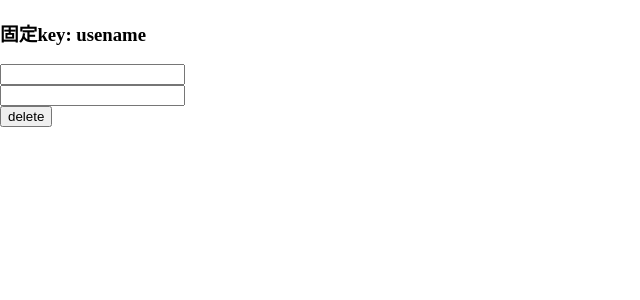
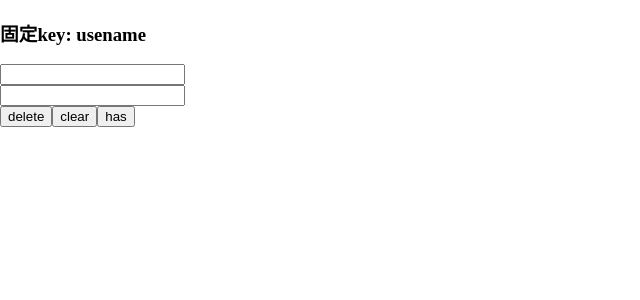
Before and after one commit to Yofun/react-template-antd, a React (Create React App) app: page /lesson004 in a window 1280 px wide. Shown: the top 300 px of the page, without its empty margins (0-640 px from the left). Built offline with nearby package versions, Linux system fonts and the light colour scheme.

Commit message:
chore: Update

```diff
--- a/src/pages/lesson004/index.tsx
+++ b/src/pages/lesson004/index.tsx
@@ -12,6 +12,8 @@ const View = () => {
     data: userDraft,
     set: setUserDraft,
     remove: removeUserDraft,
+    clear,
+    has,
   } = useLocalforage<User>("username");
 
   const [user, setUser] = useState<User>(userDraft || {});
@@ -47,6 +49,8 @@ const View = () => {
       />
       <br />
       <button onClick={() => removeUserDraft()}>delete</button>
+      <button onClick={() => clear()}>clear</button>
+      <button onClick={() => has("key")}>has</button>
     </div>
   );
 };
--- a/src/pages/lesson004/use-localforage/index.ts
+++ b/src/pages/lesson004/use-localforage/index.ts
@@ -1,2 +1,2 @@
-export * from "./localforage";
-export * from "./use-localforage";
+export * from './localforage';
+export * from './use-localforage';
--- a/src/pages/lesson004/use-localforage/localforage.ts
+++ b/src/pages/lesson004/use-localforage/localforage.ts
@@ -1,7 +1,9 @@
-import forage from "localforage";
+import forage from 'localforage';
+import _clone from 'lodash/cloneDeep';
 
 class Localforage {
   private forage: typeof forage;
+  private cache: Record<string, any> = {};
 
   constructor() {
     this.forage = forage.createInstance({
@@ -13,7 +15,7 @@ class Localforage {
   get<T = never>(key: RegExp): Promise<T[] | null>;
   async get<T = never>(key: string | RegExp) {
     try {
-      if (typeof key === "string") {
+      if (typeof key === 'string') {
         return await this.forage.getItem<T>(key);
       } else {
         const result: T[] = [];
@@ -28,21 +30,27 @@ class Localforage {
         return result.length ? result : null;
       }
     } catch (error) {
+      if (typeof key === 'string') {
+        return this.cache[key] as T;
+      }
       return null;
     }
   }
 
   async set<T = never>(key: string, value: T) {
+    if (!key) return null;
     try {
       return await this.forage.setItem<T>(key, value);
     } catch (error) {
-      return null;
+      const v = _clone(value);
+      this.cache[key] = v;
+      return v;
     }
   }
 
   async remove(key: string | RegExp) {
     try {
-      if (typeof key === "string") {
+      if (typeof key === 'string') {
         await this.forage.removeItem(key);
       } else {
         const keys = await this.forage.keys();
@@ -55,6 +63,10 @@ class Localforage {
       }
       return true;
     } catch (error) {
+      if (typeof key === 'string') {
+        delete this.cache[key];
+        return true;
+      }
       return false;
     }
   }
@@ -62,10 +74,10 @@ class Localforage {
   async clear() {
     try {
       await this.forage.clear();
-      return true;
     } catch (error) {
-      return false;
+      this.cache = {};
     }
+    return true;
   }
 
   async has(key: string | RegExp) {
@@ -73,7 +85,7 @@ class Localforage {
       const keys = await this.forage.keys();
       for (let i = 0; i < keys.length; i++) {
         const k = keys[i];
-        if (typeof key === "string") {
+        if (typeof key === 'string') {
           if (key === k) {
             return true;
           }
@@ -83,7 +95,13 @@ class Localforage {
       }
       return false;
     } catch (error) {
-      return false;
+      return !!Object.keys(this.cache).find((v) => {
+        if (typeof key === 'string') {
+          return v === key;
+        } else {
+          return key.test(v);
+        }
+      });
     }
   }
 }
--- a/src/pages/lesson004/use-localforage/use-localforage.ts
+++ b/src/pages/lesson004/use-localforage/use-localforage.ts
@@ -1,5 +1,5 @@
-import { useState, useCallback, useEffect } from "react";
-import { localforage } from "./localforage";
+import { useState, useCallback, useEffect } from 'react';
+import { localforage } from './localforage';
 
 interface Localforage {
   clear(): Promise<boolean>;
@@ -33,7 +33,7 @@ export function useLocalforage<T = never>(key?: string) {
       setData(v);
       return v;
     },
-    [key]
+    [key],
   );
 
   const setKey = useCallback(async (key: string, value: T) => {
@@ -53,7 +53,7 @@ export function useLocalforage<T = never>(key?: string) {
   function getKey(key: RegExp): Promise<T[] | null>;
   async function getKey(key: string | RegExp) {
     if (!key) return null;
-    if (typeof key === "string") {
+    if (typeof key === 'string') {
       return await localforage.get<T>(key);
     } else {
       return await localforage.get<T>(key);
@@ -73,7 +73,7 @@ export function useLocalforage<T = never>(key?: string) {
         return false;
       }
     },
-    [key]
+    [key],
   );
 
   const clear = useCallback(async () => {
@@ -92,9 +92,7 @@ export function useLocalforage<T = never>(key?: string) {
       setData(res);
     });
     // eslint-disable-next-line react-hooks/exhaustive-deps
-  }, []);
+  }, [key]);
 
-  return !!key
-    ? { data, set, get, remove, clear, has }
-    : { set: setKey, get: getKey, remove, clear, has };
+  return !!key ? { data, set, get, remove, clear, has } : { set: setKey, get: getKey, remove, clear, has };
 }
--- a/src/pages/lesson005/index.tsx
+++ b/src/pages/lesson005/index.tsx
@@ -1,5 +1,3 @@
-import throttle from "lodash/throttle";
-
 export function createThrottlePool() {
   const cache: { [name: string]: () => void } = {};
   return function (hash: string, handler: () => void) {
--- /dev/null
+++ b/src/pages/lesson006/index.tsx
@@ -0,0 +1,11 @@
+import React from "react";
+
+const View = () => {
+  return (
+    <>
+      <button>request</button>
+    </>
+  );
+};
+
+export default View;
--- a/src/router/routes.tsx
+++ b/src/router/routes.tsx
@@ -7,6 +7,7 @@ import Lesson002 from "../pages/lesson002";
 import Lesson003 from "../pages/lesson003";
 import Lesson004 from "../pages/lesson004";
 import Lesson005 from "../pages/lesson005";
+import Lesson006 from "../pages/lesson006";
 
 export interface RouteProps extends PathRouteProps {
   title: string;
@@ -43,6 +44,11 @@ const routes: RouteProps[] = [
     element: <Lesson005 />,
     title: "lesson005: throttlePool",
   },
+  {
+    path: "/lesson006",
+    element: <Lesson006 />,
+    title: "lesson006: axios useRequest",
+  },
 ];
 
 export default routes;
```
